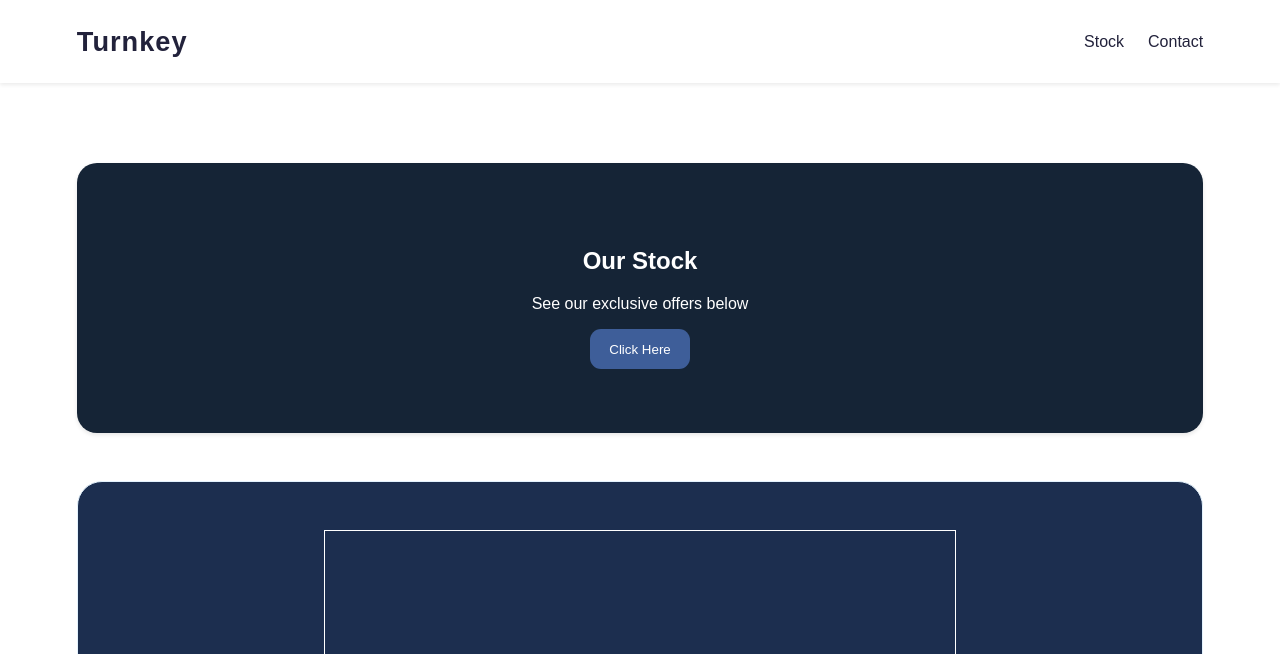
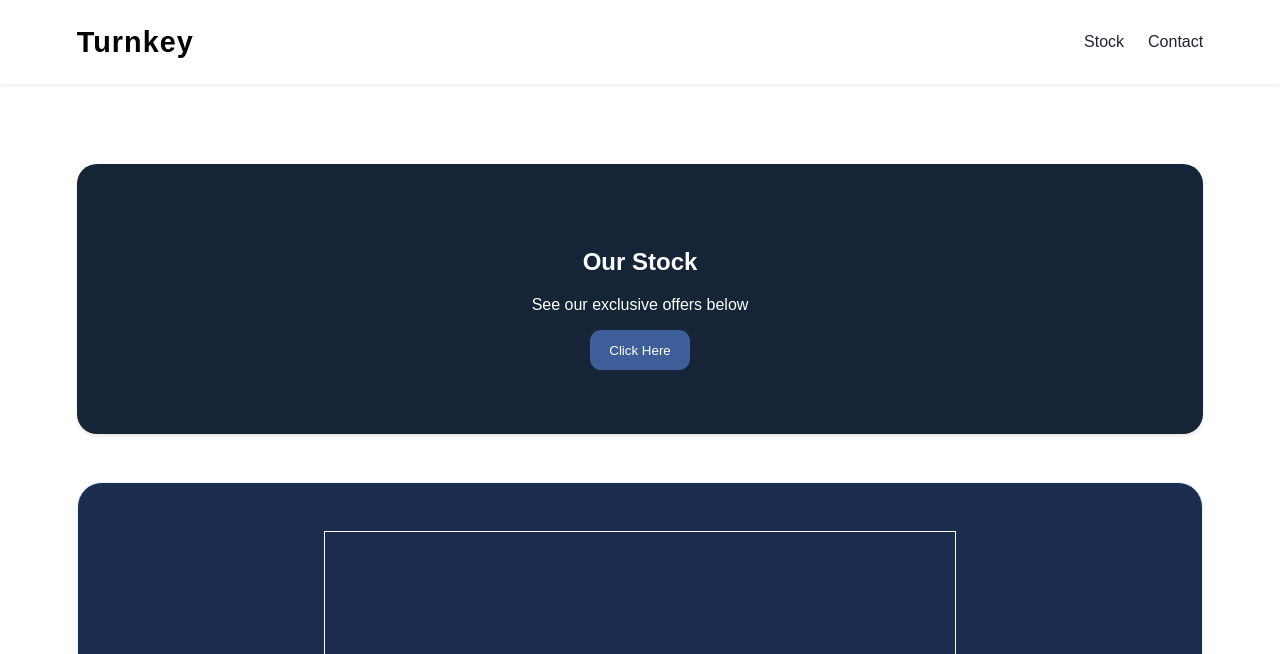
Before and after one commit to aaron-woodhead/turnkey, a plain HTML site: page stock.html in a window 1280 px wide. In both pictures the pointer is over the link "Turnkey". Shown: the top 654 px of the page. Drawn offline with Linux system fonts and the light colour scheme.

Commit message:
Site name added modifications to stock and contact

```diff
--- a/contact.css
+++ b/contact.css
@@ -38,6 +38,12 @@
   color: #22223b;
   letter-spacing: 1px;
   text-decoration: none;
+}
+
+.site-name:hover {
+  color: black;
+  font-weight: bolder;
+  font-size: 1.8rem;
 }
 
 .nav-links {
--- a/stock.css
+++ b/stock.css
@@ -38,6 +38,11 @@
   color: #22223b;
   letter-spacing: 1px;
   text-decoration: none;
+}
+.site-name:hover {
+  color: black;
+  font-weight: bolder;
+  font-size: 1.8rem;
 }
 
 .nav-links {
```
